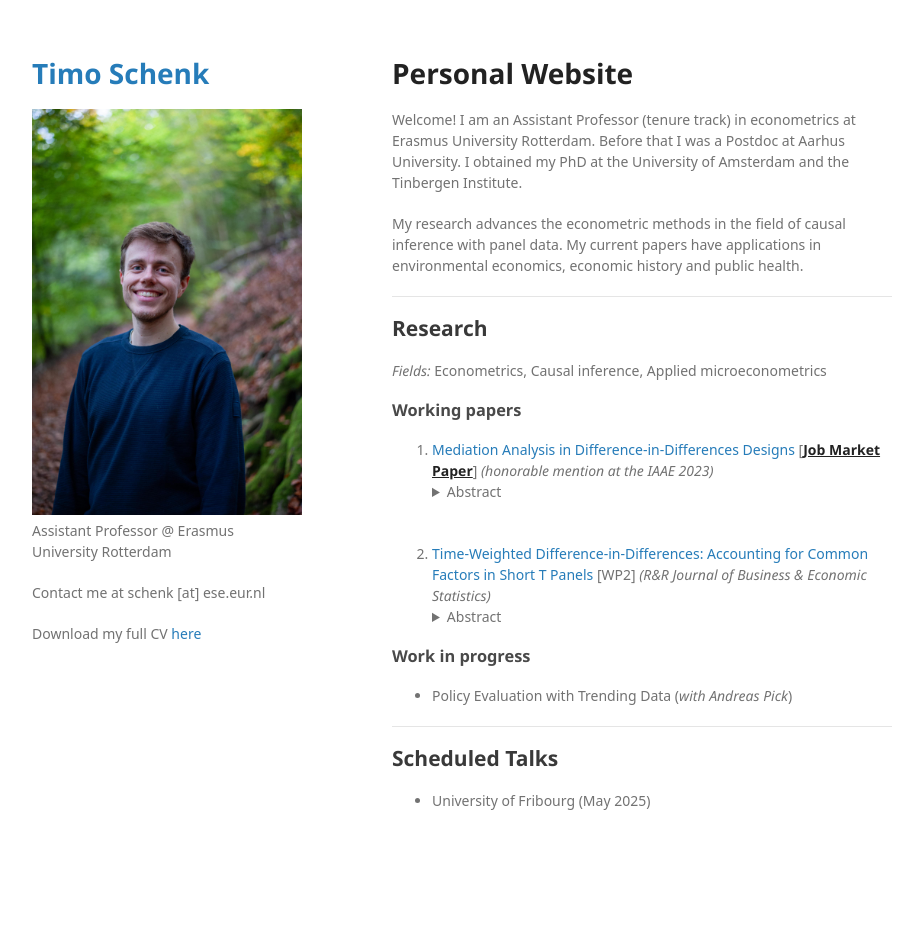
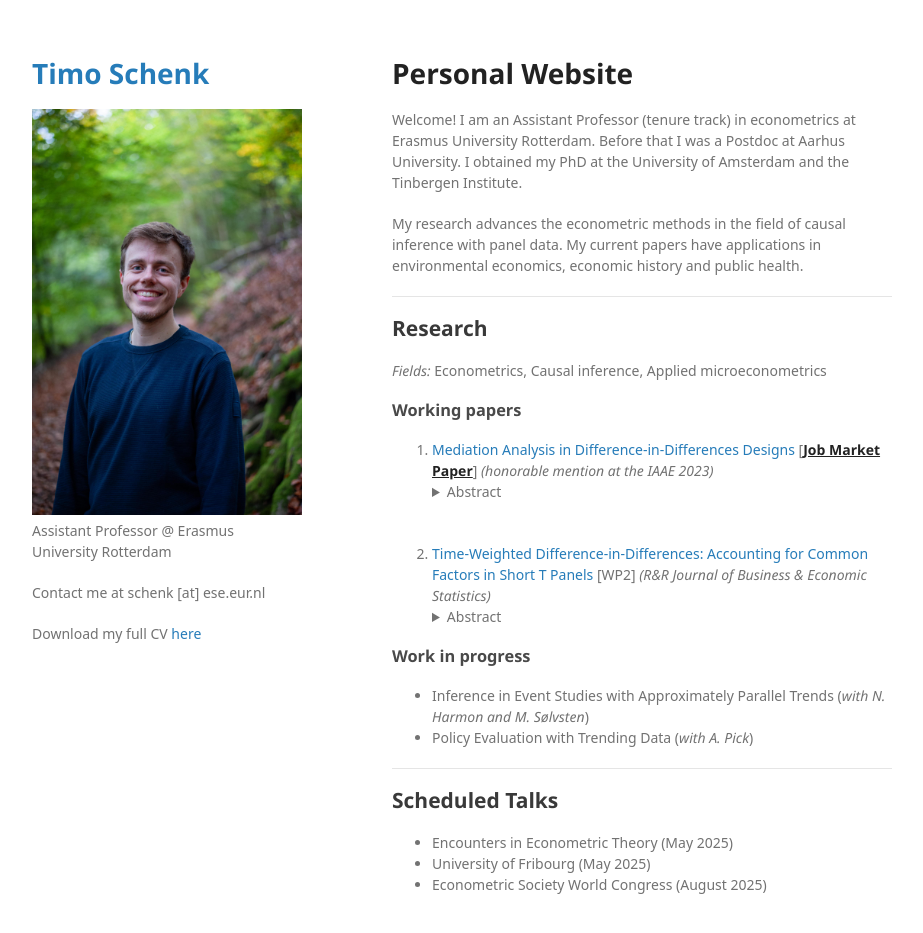
Before and after one commit to timoschenk/timoschenk.github.io, a Jekyll site: the page built from index.markdown, in a window 1280 px wide and 965 px high. Shown: the top 933 px of the window, without its empty margins (178-1101 px from the left). Built offline with Jekyll 4.4.1, drawn with Linux system fonts in a browser that asks for light colours; some web fonts are replaced; a script that is not in the unit is left out.

Commit message:
update talks

```diff
--- a/index.markdown
+++ b/index.markdown
@@ -45,10 +45,13 @@ My current papers have applications in environmental economics, economic history
 
 ### Work in progress
 
-- Policy Evaluation with Trending Data (*with Andreas Pick*)
+- Inference in Event Studies with Approximately Parallel Trends (*with N. Harmon and M. Sølvsten*)
+- Policy Evaluation with Trending Data (*with A. Pick*)
 
 ---
 
 ## Scheduled Talks
 
+-  Encounters in Econometric Theory (May 2025)
 -  University of Fribourg (May 2025)
+-  Econometric Society World Congress (August 2025)
```
